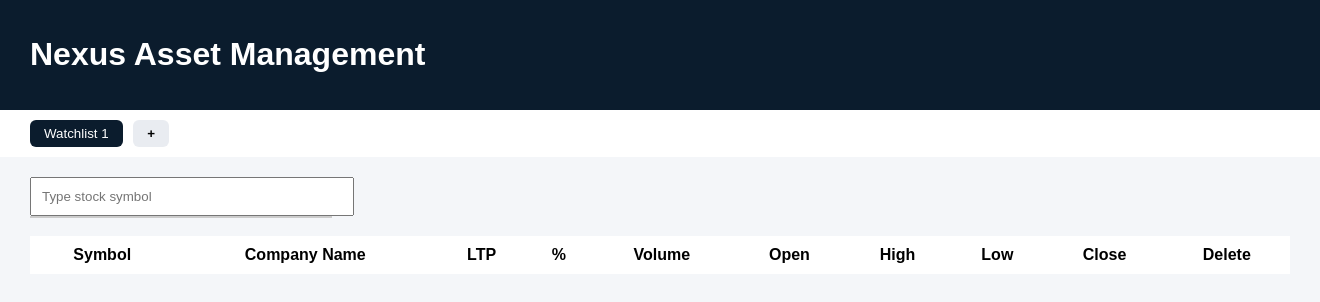
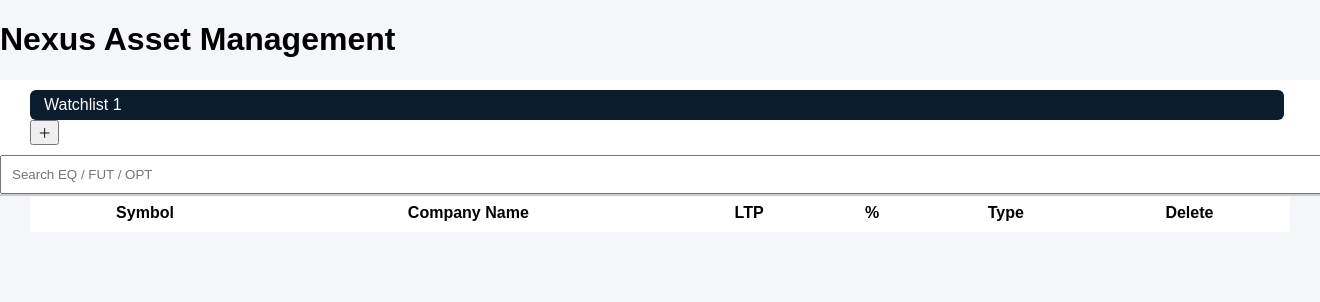
Before and after one commit to mrchopzy-ui/kotak-watchlist, a Flask app: page / in a window 1320 px wide; the page is wider, and only the part inside the window is pictured. Shown: the top 302 px of that part. Run offline with Flask 3, Linux system fonts and the light colour scheme; data comes from the database, SQL or seed files in the repository; data that the repository does not hold is empty; parts of the project's set-up code (start-up, migrations or seed data) failed here and were passed over.

Commit message:
Update index.html

```diff
--- a/templates/index.html
+++ b/templates/index.html
@@ -6,21 +6,17 @@
 </head>
 <body>
 
-<header class="top-bar">
 <h1>Nexus Asset Management</h1>
-</header>
 
 <div class="tabs">
 {% for w in watchlists %}
-        <button class="tab" data-id="{{ w[0] }}">{{ w[1] }}</button>
+    <div class="tab" data-id="{{w[0]}}">{{w[1]}}</div>
 {% endfor %}
-    <button class="tab add" id="addWatchlist">+</button>
+<button id="addWatchlist">＋</button>
 </div>
 
-<div class="search-box">
-    <input id="search" placeholder="Type stock symbol">
+<input id="search" placeholder="Search EQ / FUT / OPT">
 <div id="suggestions"></div>
-</div>
 
 <table>
 <thead>
@@ -29,11 +25,7 @@
 <th>Company Name</th>
 <th>LTP</th>
 <th>%</th>
-            <th>Volume</th>
-            <th>Open</th>
-            <th>High</th>
-            <th>Low</th>
-            <th>Close</th>
+<th>Type</th>
 <th>Delete</th>
 </tr>
 </thead>
```
Lines whose indentation alone changed are shown as unchanged.
